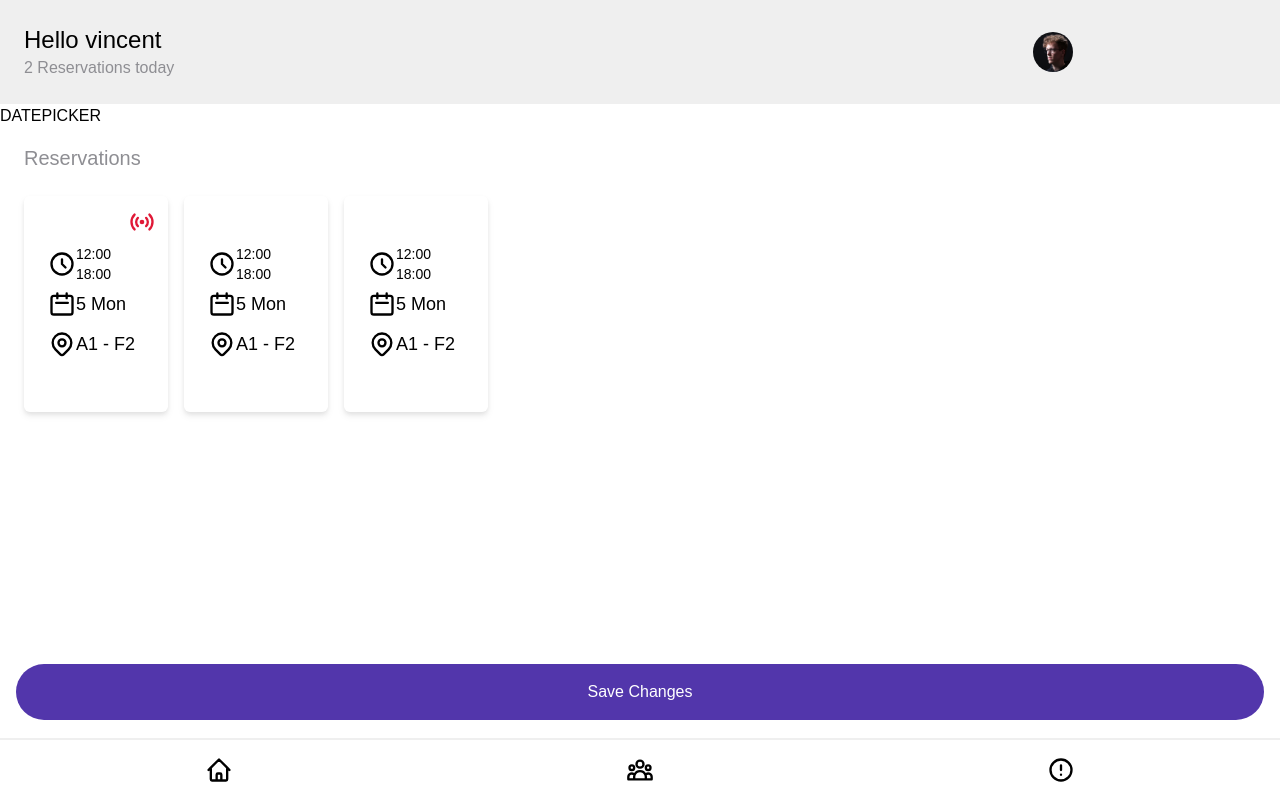
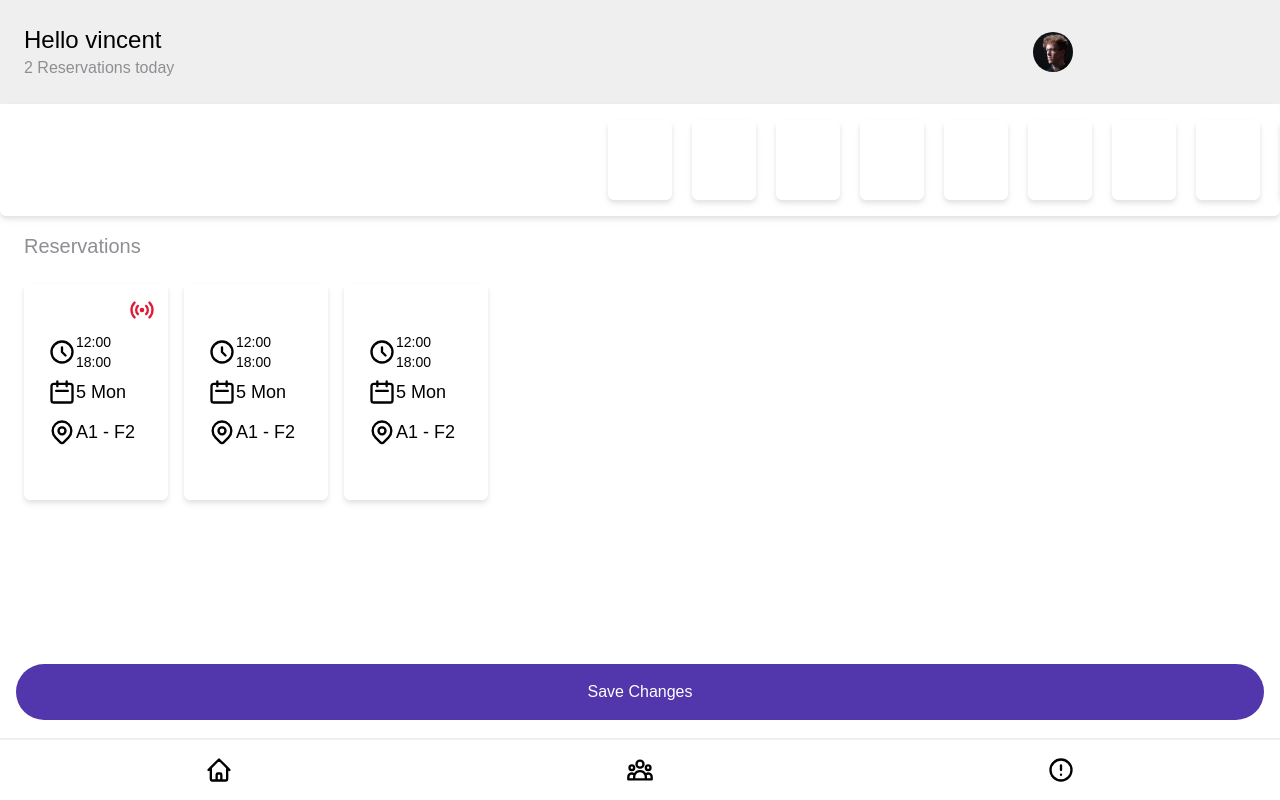
Before and after one commit to tomasvdlaan/cgi-res-frontend, a React (Create React App) app: page / in a window 1280 px wide. Built offline with nearby package versions, Linux system fonts and the light colour scheme.

Commit message:
Update HomePage.tsx

```diff
--- a/src/pages/home/HomePage.tsx
+++ b/src/pages/home/HomePage.tsx
@@ -3,8 +3,13 @@ import Menu from "../../glob-components/Menu";
 
 
 import React from "react";
+import DatePicker from "../../glob-components/DatePicker";
 
 function HomePage() {
+	const startDate = new Date();
+	const endDate = new Date(startDate);
+	endDate.setMonth(endDate.getMonth() + 3);
+
 	return (
 		<>
 			<div className="bg-light-gray p-6">
@@ -22,7 +27,7 @@ function HomePage() {
 					</figure>
 				</div>
 			</div>
-			<div>DATEPICKER</div>
+			<DatePicker onPick={(date) => console.log(date)} startDate={startDate} endDate={endDate} />
 
 			<div className="px-6 pt-4 text text-xl text-gray font-SofiaProBold">
 				Reservations
```
